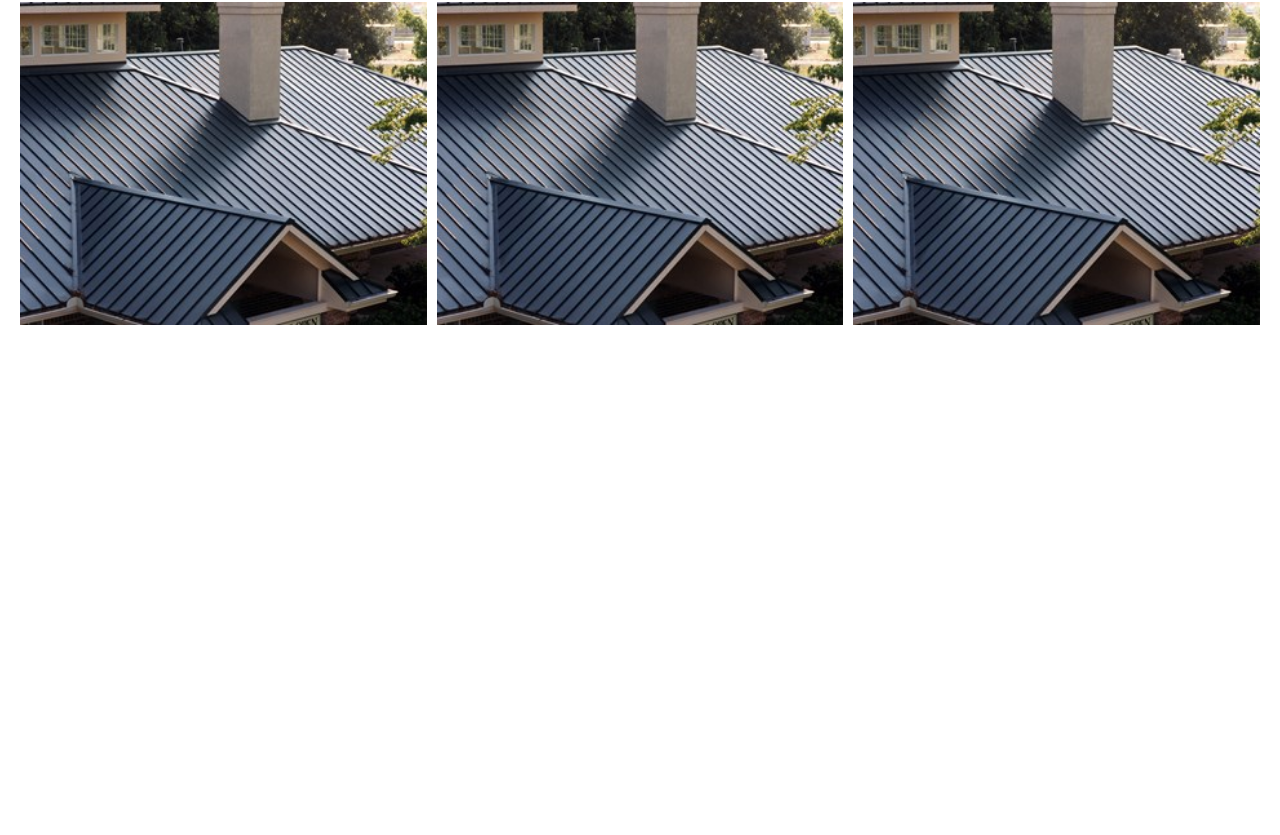
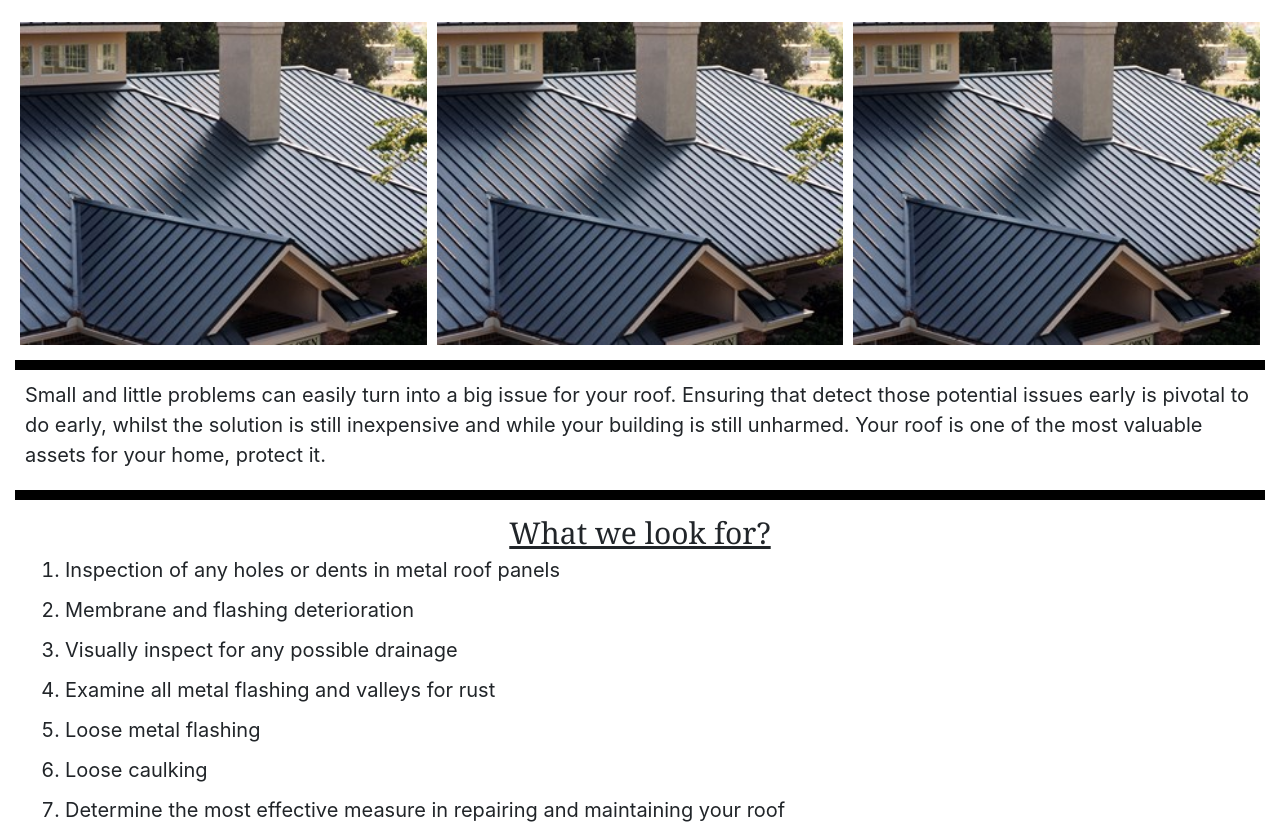
Before and after one commit to JeffSandov6/imf-site, a React (Create React App) app: page /roofmaintenancerepair in a window 1280 px wide. Shown: the part 352-1187 px from the top of the page. Before the commit the page ends 800 px from the top, so only its background shows below. Built offline with nearby package versions, Linux system fonts and the light colour scheme.

Commit message:
finished the roof maintenance and repair page

```diff
--- a/src/Routes.js
+++ b/src/Routes.js
@@ -4,6 +4,7 @@ import Home from './pages/Home/Home';
 import MetalRoofing from './pages/MetalRoofing/MetalRoofing';
 import MetalBuilding from './pages/MetalBuilding/MetalBuilding';
 import AboutUs from './pages/AboutUs/AboutUs';
+import RoofMnR from './pages/RoofMnR/RoofMnR';
 
 export default () => (
   <Switch>
@@ -11,5 +12,6 @@ export default () => (
     <Route exact path="/metalroofing" component={MetalRoofing} />
     <Route exact path="/metalbuilding" component={MetalBuilding} />
     <Route exact path="/aboutus" component={AboutUs} />
+    <Route exact path="/roofmaintenancerepair" component={RoofMnR} />
   </Switch>
 );
--- a/src/pages/RoofMnR/RoofMnR.css
+++ b/src/pages/RoofMnR/RoofMnR.css
@@ -17,3 +17,9 @@ p {
   margin-left: 10px;
   margin-right: 10px;
 }
+
+.p1 {
+  font-family: Georgia, serif;
+  font-size: 30px;
+  text-align: center;
+}
--- a/src/pages/RoofMnR/RoofMnR.js
+++ b/src/pages/RoofMnR/RoofMnR.js
@@ -1,7 +1,7 @@
 import React, { Component } from 'react';
 import './RoofMnR.css';
 
-//TODO: customize the 6 containers, are they going to be pictures, or are they going to be text boxes?
+//TODO: Get the appropriate pictures for the 3 picture containers
 
 class RoofMnR extends Component {
   render() {
@@ -22,7 +22,7 @@ class RoofMnR extends Component {
             long run, and you'll get more years out of your roof.
           </p>
         </div>
-
+        <hr />
         <div className="col-sm-12 col-md-12">
           <div className="column">
             <img
@@ -46,6 +46,56 @@ class RoofMnR extends Component {
             />
           </div>
         </div>
+
+        <div className="col-sm-12 col-md-12">
+          <hr />
+          <div className="mainText">
+            <p>
+              Small and little problems can easily turn into a big issue for
+              your roof. Ensuring that detect those potential issues early is
+              pivotal to do early, whilst the solution is still inexpensive and
+              while your building is still unharmed. Your roof is one of the
+              most valuable assets for your home, protect it.
+            </p>
+          </div>
+        </div>
+
+        <div className="col-sm-12 col-md-12">
+          <hr />
+          <div className="p1">
+            <u>What we look for?</u>
+          </div>
+          <div className="mainText">
+            <ol>
+              <p>
+                <li>
+                  <p>Inspection of any holes or dents in metal roof panels</p>
+                </li>
+                <li>
+                  <p>Membrane and flashing deterioration</p>
+                </li>
+                <li>
+                  <p>Visually inspect for any possible drainage</p>
+                </li>
+                <li>
+                  <p>Examine all metal flashing and valleys for rust</p>
+                </li>
+                <li>
+                  <p>Loose metal flashing</p>
+                </li>
+                <li>
+                  <p>Loose caulking</p>
+                </li>
+                <li>
+                  <p>
+                    Determine the most effective measure in repairing and
+                    maintaining your roof
+                  </p>
+                </li>
+              </p>
+            </ol>
+          </div>
+        </div>
       </div>
     );
   }
```
